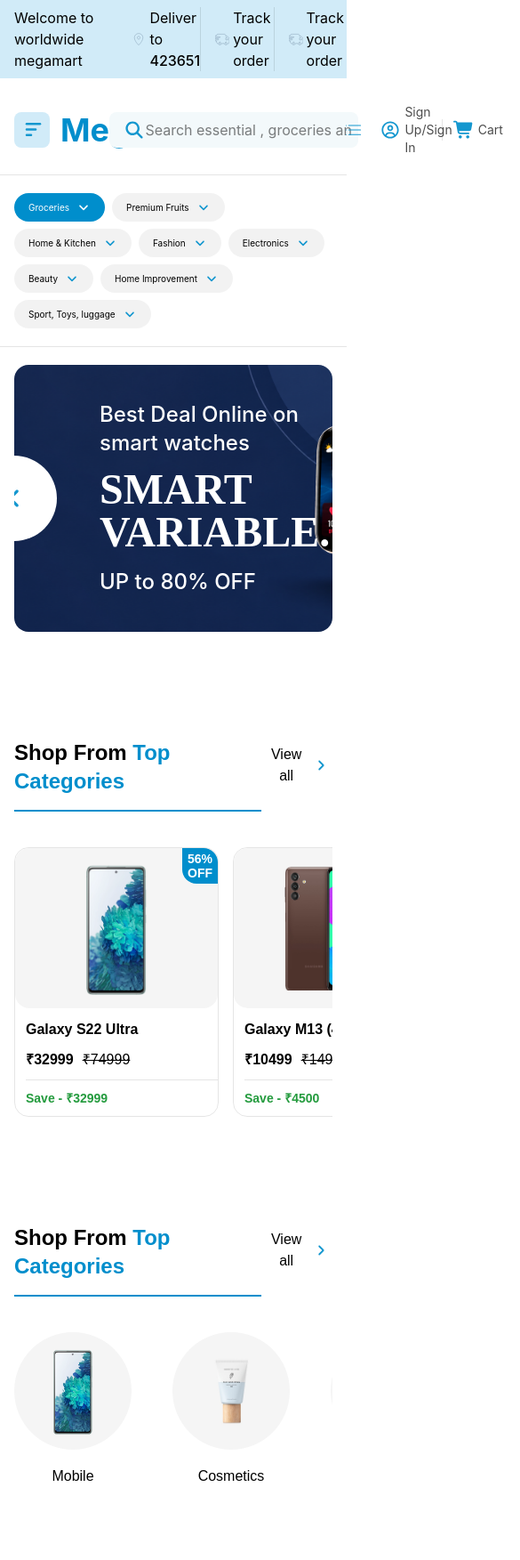
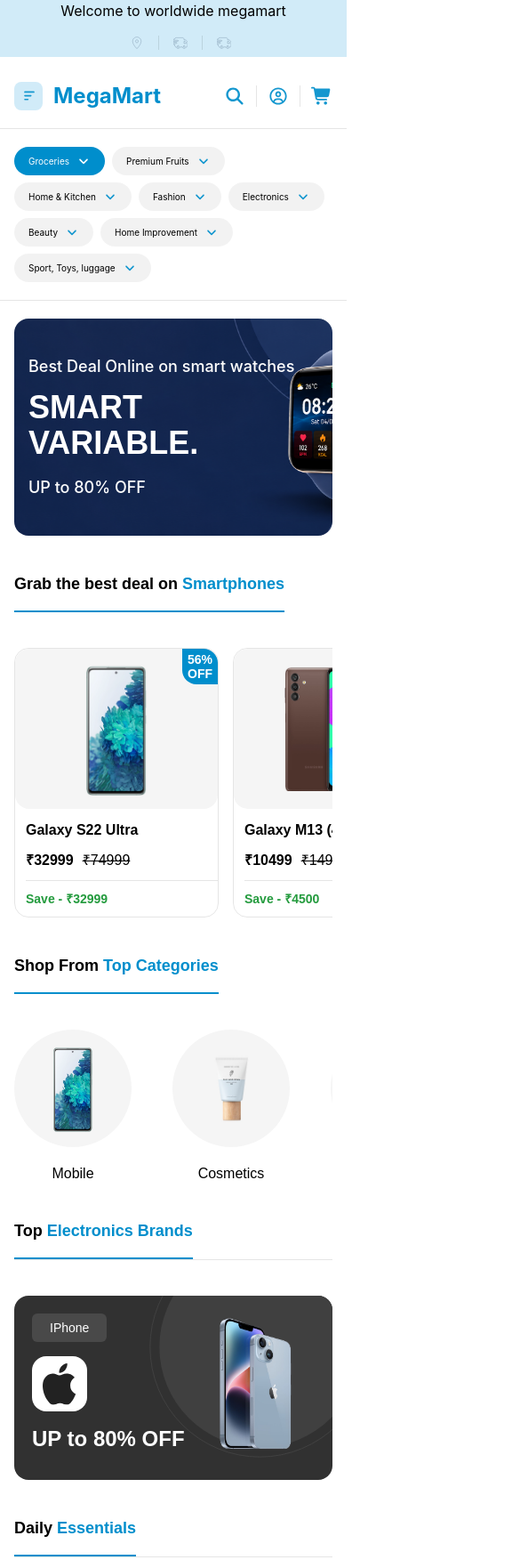
Before and after one commit to Bip-resh/HTML-Practice, a website built with Vite: page tailwind-project/megamart.html in a window 390 px wide. Shown: the top 1753 px of the page at 89% size, 585 px wide, since content can reach past the window. Built offline with nearby package versions, Linux system fonts and the light colour scheme; grey boxes are pictures that could not be loaded; a web font is replaced by a local one.

Commit message:
work added

```diff
--- a/tailwind-project/megamart.html
+++ b/tailwind-project/megamart.html
@@ -18,19 +18,19 @@
 
             <load src="./sections/megamart_sections/hero.html" />
 
-            <div class="mt-30">
+            <div class="mt-10 sm:mt-30">
                 <load src="./sections/megamart_sections/smartphone.html" />
             </div>
 
-            <div class="mt-30">
+            <div class="mt-10 sm:mt-30">
                 <load src="./sections/megamart_sections/productCategories.html" />
             </div>
 
-            <div class="mt-30">
+            <div class="mt-10 sm:mt-30">
                 <load src="./sections/megamart_sections/brands.html" />
             </div>
 
-            <div class="mt-30">
+            <div class="mt-10 sm:mt-30">
                 <load src="./sections/megamart_sections/daily.html" />
             </div>
 
@@ -38,13 +38,10 @@
 
 
 
-        <div class="mt-30 ">
+        <div class="mt-10 sm:mt-30">
             <load src="./sections/megamart_sections/footer.html" />
         </div>
 
-
-
-        <div class="mb-10"></div>
 
 
     </div>
--- a/tailwind-project/sections/megamart_sections/brands.html
+++ b/tailwind-project/sections/megamart_sections/brands.html
@@ -13,12 +13,12 @@
 
         <div class="w-full border-b border-black/10 flex justify-between items-start">
 
-            <p class="inline-block pb-4 border-b-2 border-[#008ECC] font-hkg font-bold text-2xl">Top
+            <p class="inline-block pb-4 border-b-2 border-[#008ECC] font-hkg font-bold text-lg sm:text-2xl">Top
                 <span class="text-[#008ECC]">Electronics Brands</span>
             </p>
 
             <button
-                class="flex px-1  gap-1.5 items-center font-hkg text-base font-medium rounded-2xl mt-1.5 hover:scale-x-102 active:outline active:outline-black">
+                class="hidden sm:flex px-1  gap-1.5 items-center font-hkg text-base font-medium rounded-2xl mt-1.5 hover:scale-x-102 active:outline active:outline-black">
                 View all <img src="../../src/assets/image/megamart/down.svg"
                     class="h-4.5 w-4.5 object-cover -rotate-90">
             </button>
@@ -189,7 +189,7 @@
                     <!-- mobile pic -->
 
                     <div class="w-[45%] h-full">
-                        <img src="../../src/assets/image/megamart/mobile-7.png" class=" object-contain ">
+                        <img src="../../src/assets/image/megamart/mobile-8.png" class=" object-contain ">
                     </div>
 
 
--- a/tailwind-project/sections/megamart_sections/daily.html
+++ b/tailwind-project/sections/megamart_sections/daily.html
@@ -13,12 +13,12 @@
 
         <div class="w-full border-b border-black/10 flex justify-between items-start">
 
-            <p class="inline-block pb-4 border-b-2 border-[#008ECC] font-hkg font-bold text-2xl">Daily
+            <p class="inline-block pb-4 border-b-2 border-[#008ECC] font-hkg font-bold text-lg sm:text-2xl">Daily
                 <span class="text-[#008ECC]">Essentials</span>
             </p>
 
             <button
-                class="flex px-1  gap-1.5 items-center font-hkg text-base font-medium rounded-2xl mt-1.5 hover:scale-x-102 active:outline active:outline-black">
+                class="hidden sm:flex px-1  gap-1.5 items-center font-hkg text-base font-medium rounded-2xl mt-1.5 hover:scale-x-102 active:outline active:outline-black">
                 View all <img src="../../src/assets/image/megamart/down.svg"
                     class="h-4.5 w-4.5 object-cover -rotate-90">
             </button>
--- a/tailwind-project/sections/megamart_sections/header.html
+++ b/tailwind-project/sections/megamart_sections/header.html
@@ -9,17 +9,21 @@
 
     <header class="w-full flex flex-col gap-5 mb-5  ">
 
-        <div class="w-full px-4 sm:px-10 lg:px-25  flex justify-between items-center bg-[#D1EBF8]">
+
+                            <!-- announcement bar -->
+
+        <div class="w-full px-4 sm:px-10 lg:px-25  flex flex-col gap-2 min-[400px]:flex-row justify-between items-center bg-[#D1EBF8]">
 
             <div>
                 <p>Welcome to worldwide megamart</p>
             </div>
 
-            <div class="flex justify-end items-center">
+            <div class="flex  justify-end items-center">
 
                 <div class="flex gap-1 items-center px-4 my-2 border-r border-black/10 ">
                     <img src="../../src/assets/image/megamart/location.svg" class="h-4 w-4">
-                    <p>
+
+                    <p class="hidden sm:block">
                         Deliver to <span class="font-medium">
                             423651
                         </span>
@@ -27,15 +31,16 @@
                 </div>
 
                 <div class="flex gap-1 items-center px-4 my-2 border-r border-black/10 ">
+
                     <img src="../../src/assets/image/megamart/truck.svg" class="h-4 w-4">
-                    <p>
+                    <p class="hidden sm:block">
                         Track your order
                     </p>
                 </div>
 
                 <div class="flex gap-1 items-center pl-4 my-2 ">
                     <img src="../../src/assets/image/megamart/truck.svg" class="h-4 w-4">
-                    <p>
+                    <p class="hidden sm:block">
                         Track your order
                     </p>
                 </div>
@@ -43,22 +48,35 @@
             </div>
 
         </div>
-        <div class="w-full flex  items-center px-4 sm:px-10 lg:px-25 mt-2 ">
 
+
+
+                             <!-- Navigation bar -->
+
+        <div class="w-full flex items-center px-4 sm:px-10 lg:px-25 mt-2 ">
+
+                      <!-- Left side -->
             <div class=" w-3/10 shrink-0  flex items-center gap-3">
 
                 <div class="inline-block py-2 px-2 bg-[#D1EBF8] rounded-lg shrink-0">
-                    <img src="../../src/assets/image/megamart/menu.svg" class="h-6 w-6 object-cover ">
+                    <img src="../../src/assets/image/megamart/menu.svg" class=" h-4 w-4 sm:h-6 sm:w-6 object-cover ">
                 </div>
 
-                <div class="font-bold text-4xl text-[#008ECC] text-baseline">
+                <div class="hidden font-bold text-2xl text-[#008ECC] text-baseline min-[300px]:block ">
                     MegaMart
                 </div>
             </div>
 
-            <div class=" flex-1 flex gap-6 items-center ">
 
-                <div class=" flex-1 px-4 py-2 flex justify-between items-center bg-[#F3F9FB] cursor-pointer hover:scale-x-105 has-focus:outline-1 has-focus:outline-black shrink-0 rounded-lg  ">
+            <!-- right side -->
+
+            <div class=" flex-1 flex gap-6 items-center justify-end ">
+
+
+
+                <!-- search media bigger than small media -->
+                <div
+                    class=" flex-1 px-4 py-4 hidden min-[870px]:flex justify-between items-center bg-[#F3F9FB] cursor-pointer hover:scale-x-105 has-focus:outline-1 has-focus:outline-black shrink-0 rounded-lg   ">
 
                     <div class="flex-1 flex items-center">
 
@@ -66,7 +84,7 @@
                         <img src="../../src/assets/image/megamart/search.svg" class="h-6 w-6 object-contain shrink-0">
 
 
-                        <input type="search" placeholder="Search essential , groceries and more " class="outline-none flex-1">
+                        <input type="search" placeholder="Search essential , groceries and more " class="outline-none flex-1 ">
 
                     </div>
 
@@ -78,11 +96,29 @@
                 </div>
 
 
+
+
+
                 <div class="inline-flex items-center gap-3 ">
 
+                    <div class="inline-flex gap-1 items-center min-[870px]:hidden ">
+                        <img src="../../src/assets/image/megamart/search.svg" class="h-6 w-6 object-cover">
+
+                        <p class=" hidden md:block text-sm sm:text-base text-black/70">Search</p>
+                    </div>
+
+
+                    <div class="h-6 w-px bg-black/10 block min-[870px]:hidden">
+
+                    </div>
+
+
                     <div class="inline-flex gap-1 items-center">
+
                         <img src="../../src/assets/image/megamart/account.svg" class="h-6 w-6 object-cover">
-                        <p class="text-sm sm:text-base text-black/70">Sign Up/Sign In</p>
+
+                        <p class=" hidden md:block text-sm sm:text-base text-black/70">Sign Up/Sign In</p>
+
                     </div>
 
                     <div class="h-6 w-px bg-black/10">
@@ -92,7 +128,7 @@
                     <div class="flex gap-1 items-center ">
                         <img src="../../src/assets/image/megamart/cart.svg" class="h-6 w-6 object-cover">
 
-                        <p class="text-sm sm:text-base text-black/70">Cart</p>
+                        <p class="hidden md:block text-sm sm:text-base text-black/70">Cart</p>
                     </div>
 
                 </div>
--- a/tailwind-project/sections/megamart_sections/hero.html
+++ b/tailwind-project/sections/megamart_sections/hero.html
@@ -7,29 +7,33 @@
 </head>
 <body>
 
-    <div class=" mt-5 h-auto overflow-hidden ">
+    <div class=" mt-5 h-auto overflow-visiable ">
 
 
 
         <div class="h-full  grid grid-cols-1 rounded-2xl">
-            <img src="../../src/assets/image/megamart/hero.png" class=" object-cover col-start-1 row-start-1 h-full rounded-2xl">
+
+            <img src="../../src/assets/image/megamart/hero.png" class=" object-cover col-start-1 row-start-1 h-full rounded-2xl ">
 
             <div class="text-white col-start-1 row-start-1 w-full flex items-center  justify-between ">
 
-                <div class="inline-block p-8 bg-white rounded-full -translate-x-1/2 shrink-0 ">
-                    <img src="../../src/assets/image/megamart/down.svg" class="h-8 w-8 object-cover rotate-90 ">
+                <div class=" hidden min-[450px]:inline-block   p-4   bg-[#F3F9FB] rounded-full -translate-x-1/2 shrink-0 border-4 border-white ">
+                    <img src="../../src/assets/image/megamart/down.svg" class="h-4 w-4 sm:h-6 sm:w-6 object-cover rotate-90 ">
                 </div>
 
 
-                <div class="flex-1 flex flex-col gap-3 sm:gap-5  h-full py-10  " >
+                <div class="flex-1 flex flex-col gap-3 sm:gap-5  h-full py-10 px-4 " >
 
-                    <p class="text-2xl   font-medium">Best Deal Online on smart watches</p>
-                    <p class="mb-1 text-5xl sm:text-6xl font-bold  uppercase font-[hankenGrotesk]">smart variable.</p>
-                    <p class="text-2xl  font-medium ">UP to 80% OFF</p>
+                    <p class="text-base min-[350px]:text-lg sm:text-2xl   font-medium">Best Deal Online on smart watches</p>
+
+                    <p class="mb-1 text-2xl min-[350px]:text-4xl sm:text-6xl font-bold  uppercase font-hkg">smart variable.</p>
+
+                    <p class="text-base min-[350px]:text-lg sm:text-2xl  font-medium ">UP to 80% OFF</p>
                 </div>
 
-                <div class="shrink-0 p-8 bg-white rounded-full translate-x-1/2  ">
-                    <img src="../../src/assets/image/megamart/down.svg" class="h-8 w-8 object-cover -rotate-90 ">
+
+                <div class="hidden min-[450px]:inline-block shrink-0 p-4 bg-[#F3F9FB] rounded-full translate-x-1/2 border-4 border-white ">
+                    <img src="../../src/assets/image/megamart/down.svg" class="h-4 w-4 sm:h-6 sm:w-6 object-cover -rotate-90 ">
                 </div>
 
             </div>
--- a/tailwind-project/sections/megamart_sections/productCategories.html
+++ b/tailwind-project/sections/megamart_sections/productCategories.html
@@ -11,12 +11,12 @@
 
         <div class="w-full border-b- border-black/10 flex justify-between items-start">
 
-            <p class="inline-block pb-4 border-b-2 border-[#008ECC] font-hkg font-bold text-2xl">Shop From
+            <p class="inline-block pb-4 border-b-2 border-[#008ECC] font-hkg font-bold text-lg  sm:text-2xl">Shop From
                 <span class="text-[#008ECC]">Top Categories</span>
             </p>
 
             <button
-                class="flex px-1  gap-1.5 items-center font-hkg text-base font-medium rounded-2xl mt-1.5 hover:scale-x-102 active:outline active:outline-black">
+                class="hidden sm:flex px-1  gap-1.5 items-center font-hkg text-base font-medium rounded-2xl mt-1.5 hover:scale-x-102 active:outline active:outline-black">
                 View all <img src="../../src/assets/image/megamart/down.svg" class="h-4.5 w-4.5 object-cover -rotate-90">
             </button>
         </div>
--- a/tailwind-project/sections/megamart_sections/smartphone.html
+++ b/tailwind-project/sections/megamart_sections/smartphone.html
@@ -10,12 +10,12 @@
 
         <div class="w-full border-b- border-black/10 flex justify-between items-start">
 
-            <p class="inline-block pb-4 border-b-2 border-[#008ECC] font-hkg font-bold text-2xl">Shop From
-                <span class="text-[#008ECC]">Top Categories</span>
+            <p class="inline-block pb-4 border-b-2 border-[#008ECC] font-hkg font-bold text-lg sm:text-2xl">Grab the best deal on
+                <span class="text-[#008ECC]">Smartphones</span>
             </p>
 
             <button
-                class="flex px-1  gap-1.5 items-center font-hkg text-base font-medium rounded-2xl mt-1.5 hover:scale-x-102 active:outline active:outline-black">
+                class="hidden min-[450px]:flex px-1  gap-1.5 items-center font-hkg text-base font-medium rounded-2xl mt-1.5 hover:scale-x-102 active:outline active:outline-black">
                 View all <img src="../../src/assets/image/megamart/down.svg" class="h-4.5 w-4.5 object-cover -rotate-90">
             </button>
         </div>
```
Also changed, not shown: tailwind-project/sections/megamart_sections/categories.html (+1 -0 lines), tailwind-project/sections/megamart_sections/footer.html (+17 -5 lines).
